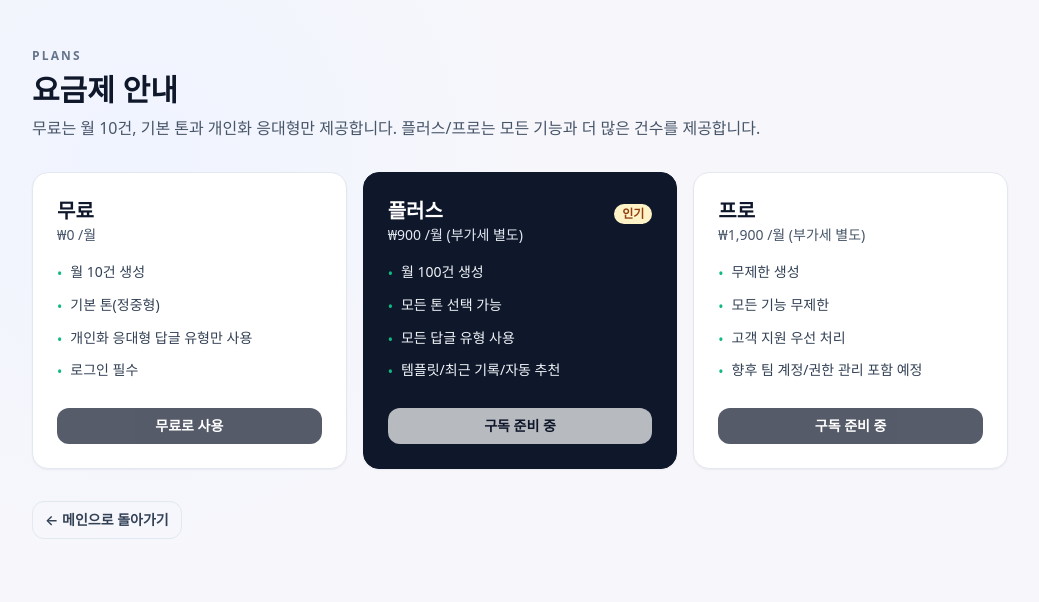
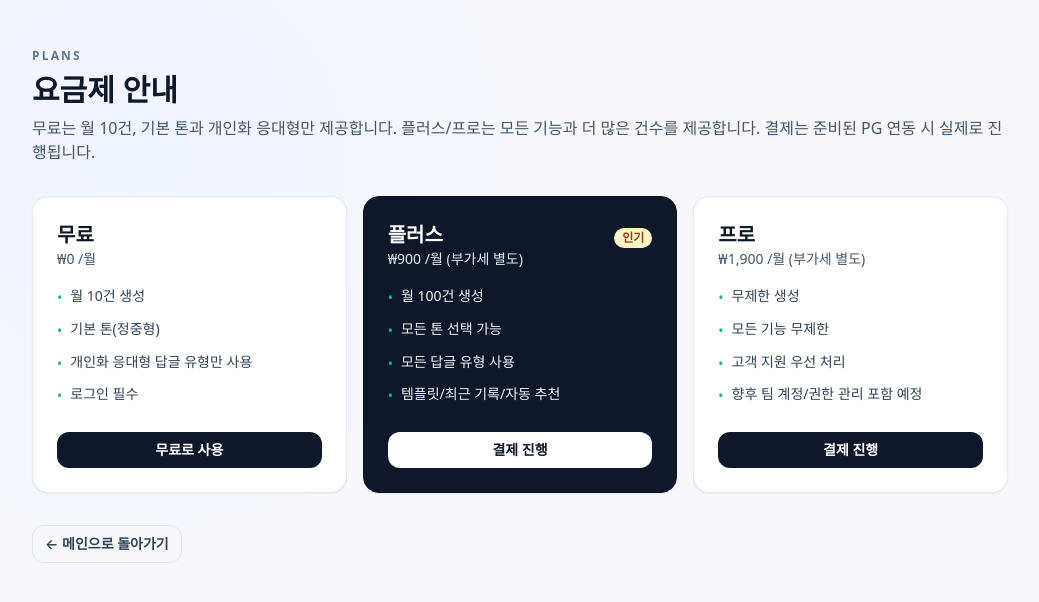
Before and after one commit to gohgeo-lang/review-doctor, a Next.js app: page /plans in a window 1280 px wide. Shown: the top 602 px of the page, without its empty margins (120-1159 px from the left). Built offline with nearby package versions, Linux system fonts and the light colour scheme.

Commit message:
fix: adjust quality check keywords

```diff
--- /dev/null
+++ b/app/api/checkout/route.ts
@@ -0,0 +1,27 @@
+import { NextResponse } from "next/server";
+
+const validPlans = ["free", "plus", "pro"] as const;
+
+export async function POST(request: Request) {
+  try {
+    const body = await request.json();
+    const plan = (body?.plan as string)?.toLowerCase();
+    if (!validPlans.includes(plan as any) || plan === "free") {
+      return NextResponse.json(
+        { error: "유효한 유료 플랜을 선택해주세요." },
+        { status: 400 }
+      );
+    }
+
+    // 실제 PG 연동 시 여기에서 결제 세션 생성 후 redirect URL을 반환합니다.
+    const redirectUrl = `/plans/success?plan=${plan}`;
+    const cancelUrl = `/plans/cancel?plan=${plan}`;
+
+    return NextResponse.json({ redirectUrl, cancelUrl });
+  } catch {
+    return NextResponse.json(
+      { error: "결제 요청을 처리하지 못했습니다." },
+      { status: 400 }
+    );
+  }
+}
--- /dev/null
+++ b/app/api/webhook/route.ts
@@ -0,0 +1,8 @@
+import { NextResponse } from "next/server";
+
+// PG 웹훅 수신용 자리. 실제 PG 서명 검증/이벤트 처리 로직을 여기에 구현하세요.
+export async function POST(request: Request) {
+  // TODO: 서명 검증, 이벤트 타입별 분기, DB 업데이트
+  await request.text(); // 본문 읽기 (지금은 미사용)
+  return NextResponse.json({ received: true });
+}
--- a/app/page.tsx
+++ b/app/page.tsx
@@ -484,7 +484,10 @@ const replyTypeKeywords: Record<string, string[]> = {
     "식은",
     "짜다",
     "싱겁",
-    "양",
+    "양이 적",
+    "양이 많",
+    "양이 부족",
+    "양이 적었",
     "포장 터짐",
     "눅눅",
     "식감",
--- /dev/null
+++ b/app/plans/cancel/page.tsx
@@ -0,0 +1,27 @@
+"use client";
+
+import Link from "next/link";
+import { useSearchParams } from "next/navigation";
+
+export default function PlanCancelPage() {
+  const search = useSearchParams();
+  const plan = search.get("plan") || "plus";
+
+  return (
+    <main className="mx-auto flex min-h-screen max-w-3xl flex-col gap-6 px-6 py-12">
+      <h1 className="text-2xl font-bold text-rose-700">결제 취소/실패(모의)</h1>
+      <p className="text-slate-700">
+        {plan.toUpperCase()} 플랜 결제가 취소되었거나 실패한 것으로 처리합니다.
+        실제 PG 연동 후에는 여기서 재시도 버튼이나 고객 지원 안내를 노출하세요.
+      </p>
+      <div className="flex gap-3">
+        <Link href="/plans" className="btn-primary">
+          다시 시도
+        </Link>
+        <Link href="/" className="btn-ghost">
+          메인으로 이동
+        </Link>
+      </div>
+    </main>
+  );
+}
--- a/app/plans/page.tsx
+++ b/app/plans/page.tsx
@@ -1,6 +1,18 @@
+ "use client";
+
 import Link from "next/link";
+import { useState } from "react";
 
-const plans = [
+type PlanCard = {
+  id: "free" | "plus" | "pro";
+  name: string;
+  price: string;
+  cta: string;
+  highlight?: boolean;
+  features: string[];
+};
+
+const plans: PlanCard[] = [
   {
     id: "free",
     name: "무료",
@@ -18,7 +30,7 @@ const plans = [
     id: "plus",
     name: "플러스",
     price: "₩900 /월 (부가세 별도)",
-    cta: "구독 준비 중",
+    cta: "결제 진행",
     highlight: true,
     features: [
       "월 100건 생성",
@@ -31,7 +43,7 @@ const plans = [
     id: "pro",
     name: "프로",
     price: "₩1,900 /월 (부가세 별도)",
-    cta: "구독 준비 중",
+    cta: "결제 진행",
     highlight: false,
     features: [
       "무제한 생성",
@@ -43,6 +55,30 @@ const plans = [
 ];
 
 export default function PlansPage() {
+  const [loadingId, setLoadingId] = useState<string | null>(null);
+  const [error, setError] = useState<string | null>(null);
+
+  const startCheckout = async (plan: PlanCard) => {
+    setError(null);
+    setLoadingId(plan.id);
+    try {
+      const res = await fetch("/api/checkout", {
+        method: "POST",
+        headers: { "Content-Type": "application/json" },
+        body: JSON.stringify({ plan: plan.id }),
+      });
+      const data = await res.json();
+      if (!res.ok || !data?.redirectUrl) {
+        throw new Error(data?.error || "결제 세션을 만들지 못했습니다.");
+      }
+      window.location.href = data.redirectUrl;
+    } catch (err: any) {
+      setError(err?.message || "결제 요청 중 오류가 발생했습니다.");
+    } finally {
+      setLoadingId(null);
+    }
+  };
+
   return (
     <main className="mx-auto flex min-h-screen max-w-5xl flex-col gap-8 px-6 py-12">
       <header className="flex flex-col gap-2">
@@ -52,8 +88,12 @@ export default function PlansPage() {
         <h1 className="text-3xl font-bold text-slate-900">요금제 안내</h1>
         <p className="text-base text-slate-600">
           무료는 월 10건, 기본 톤과 개인화 응대형만 제공합니다. 플러스/프로는
-          모든 기능과 더 많은 건수를 제공합니다.
+          모든 기능과 더 많은 건수를 제공합니다. 결제는 준비된 PG 연동 시 실제로
+          진행됩니다.
         </p>
+        {error && (
+          <p className="text-sm font-semibold text-rose-600">{error}</p>
+        )}
       </header>
 
       <section className="grid gap-4 md:grid-cols-3">
@@ -100,17 +140,31 @@ export default function PlansPage() {
                 </li>
               ))}
             </ul>
+            {plan.id === "free" ? (
+              <Link
+                href="/"
+                className={`mt-6 flex w-full items-center justify-center rounded-xl px-4 py-2 text-sm font-semibold ${
+                  plan.highlight
+                    ? "bg-white text-slate-900"
+                    : "bg-slate-900 text-white"
+                }`}
+              >
+                {plan.cta}
+              </Link>
+            ) : (
               <button
                 type="button"
-              disabled
                 className={`mt-6 w-full rounded-xl px-4 py-2 text-sm font-semibold ${
                   plan.highlight
                     ? "bg-white text-slate-900"
                     : "bg-slate-900 text-white"
-              } opacity-70`}
+                } ${loadingId === plan.id ? "opacity-70" : ""}`}
+                onClick={() => startCheckout(plan)}
+                disabled={loadingId === plan.id}
               >
-              {plan.cta}
+                {loadingId === plan.id ? "결제 세션 생성 중..." : plan.cta}
               </button>
+            )}
           </div>
         ))}
       </section>
--- /dev/null
+++ b/app/plans/success/page.tsx
@@ -0,0 +1,27 @@
+"use client";
+
+import Link from "next/link";
+import { useSearchParams } from "next/navigation";
+
+export default function PlanSuccessPage() {
+  const search = useSearchParams();
+  const plan = search.get("plan") || "plus";
+
+  return (
+    <main className="mx-auto flex min-h-screen max-w-3xl flex-col gap-6 px-6 py-12">
+      <h1 className="text-2xl font-bold text-emerald-700">결제 완료(모의)</h1>
+      <p className="text-slate-700">
+        {plan.toUpperCase()} 플랜 결제가 완료되었다고 가정합니다. 실제 PG 연동
+        후에는 이 페이지에서 플랜 활성화 결과를 안내하고 메인으로 이동하세요.
+      </p>
+      <div className="flex gap-3">
+        <Link href="/" className="btn-primary">
+          메인으로 이동
+        </Link>
+        <Link href="/plans" className="btn-ghost">
+          요금제 다시 보기
+        </Link>
+      </div>
+    </main>
+  );
+}
```
Lines whose indentation alone changed are shown as unchanged.
